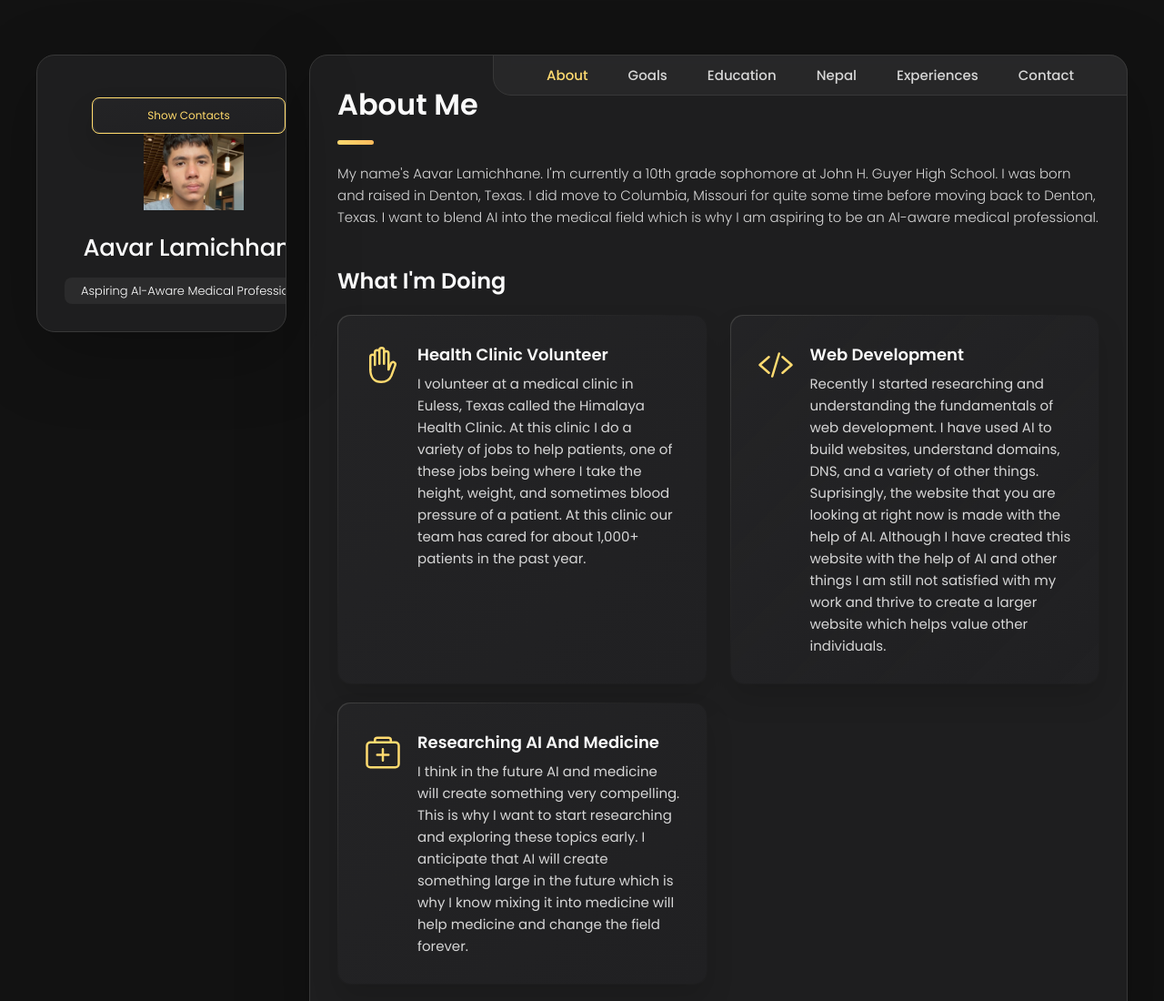
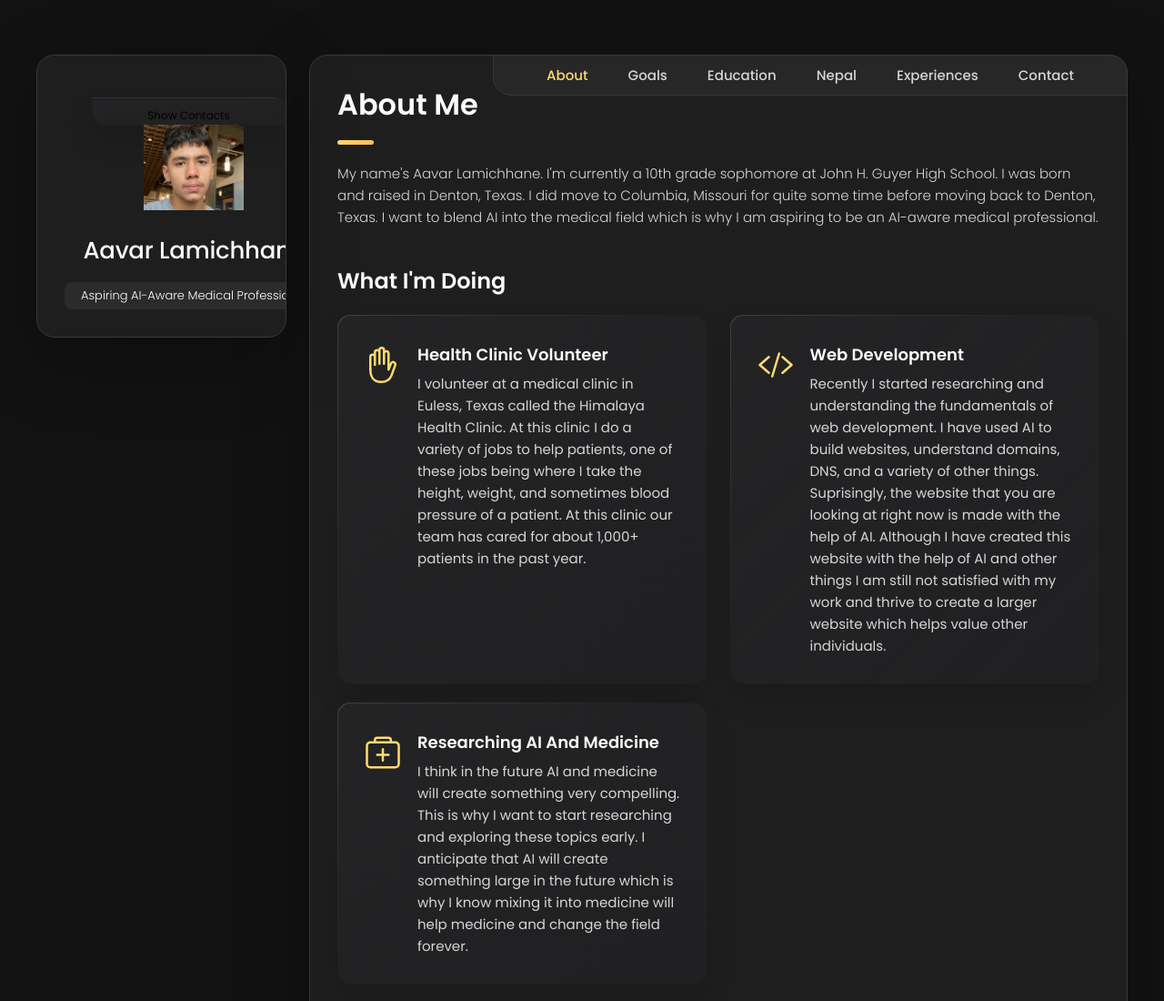
Before and after one commit to aavarl/aavarl.github.io, a plain HTML site: page index.html in a window 1280 px wide. Shown: the top 1100 px of the page at 91% size. Drawn offline with nearby package versions, Linux system fonts and the light colour scheme.

Commit message:
Improve sidebar scrolling and button layout
Refactor sidebar and button styles for better usability and appearance.

```diff
--- a/index.html
+++ b/index.html
@@ -33,6 +33,7 @@
       white-space: nowrap;
     }
 
+    /* ---- Sidebar container: allow it to scroll instead of clipping content ---- */
     .sidebar {
       overflow-y: auto !important;
       max-height: 100vh;
@@ -44,19 +45,7 @@
       flex-wrap: wrap;
     }
 
-    .info-content .name {
-      white-space: normal;
-      overflow: visible;
-      text-overflow: unset;
-      font-size: clamp(20px, 5vw, 26px);
-      line-height: 1.3;
-      word-break: break-word;
-    }
-
-    .avatar-box {
-      max-width: 100%;
-    }
-
+    /* ---- Show/Hide Contacts button: full-width row instead of an odd inline button ---- */
     .info_more-btn {
       width: 100%;
       display: flex;
@@ -64,19 +53,12 @@
       justify-content: center;
       gap: 8px;
       margin-top: 16px;
-      padding: 10px 16px;
-      border: 1px solid hsl(45, 100%, 71%);
-      border-radius: 8px;
-      background: hsl(240, 2%, 20%);
-      color: hsl(45, 100%, 71%);
-      font-weight: 600;
+      padding: 10px 0 2px;
+      border-top: 1px solid hsl(240, 2%, 20%);
+      background: transparent;
+      cursor: pointer;
+      color: inherit;
       font: inherit;
-      cursor: pointer;
-      transition: background 0.2s ease;
-    }
-
-    .info_more-btn:hover {
-      background: hsl(240, 2%, 28%);
     }
 
     .info_more-btn ion-icon {
@@ -88,6 +70,7 @@
       transform: rotate(180deg);
     }
 
+    /* ---- Smooth expand/collapse instead of an abrupt display:none / display:block jump ---- */
     .sidebar-info_more {
       max-height: 0;
       overflow: hidden;
@@ -150,6 +133,11 @@
       text-decoration: none;
     }
 
+    .contact-form a:hover {
+      text-decoration: underline;
+    }
+
+    /* Desktop-only enlargement of avatar and title. Mobile is untouched below 769px. */
     @media (min-width: 769px) {
       .avatar-box {
         width: 110px !important;
@@ -623,24 +611,29 @@ The things listed below are certain events or expierences I have faced in my lif
           const isOpen = sidebarMore.classList.contains('open');
 
           if (isOpen) {
+            // Collapse: animate back down to 0 smoothly
             sidebarMore.style.maxHeight = sidebarMore.scrollHeight + 'px';
+            // force reflow so the browser registers the starting height before animating to 0
             void sidebarMore.offsetHeight;
             sidebarMore.style.maxHeight = '0px';
             sidebarMore.classList.remove('open');
             sidebarBtn.setAttribute('aria-expanded', 'false');
             if (btnLabel) btnLabel.textContent = 'Show Contacts';
           } else {
+            // Expand: animate to the content's real height, not a guessed fixed value
             sidebarMore.classList.add('open');
             sidebarMore.style.maxHeight = sidebarMore.scrollHeight + 'px';
             sidebarBtn.setAttribute('aria-expanded', 'true');
             if (btnLabel) btnLabel.textContent = 'Hide Contacts';
 
+            // Once expanded, make sure it's scrolled into view within the sidebar
             setTimeout(function () {
               sidebarMore.style.maxHeight = 'none';
             }, 400);
           }
         });
 
+        // Keep max-height accurate if the window is resized while open
         window.addEventListener('resize', function () {
           if (sidebarMore.classList.contains('open')) {
             sidebarMore.style.maxHeight = 'none';
```
